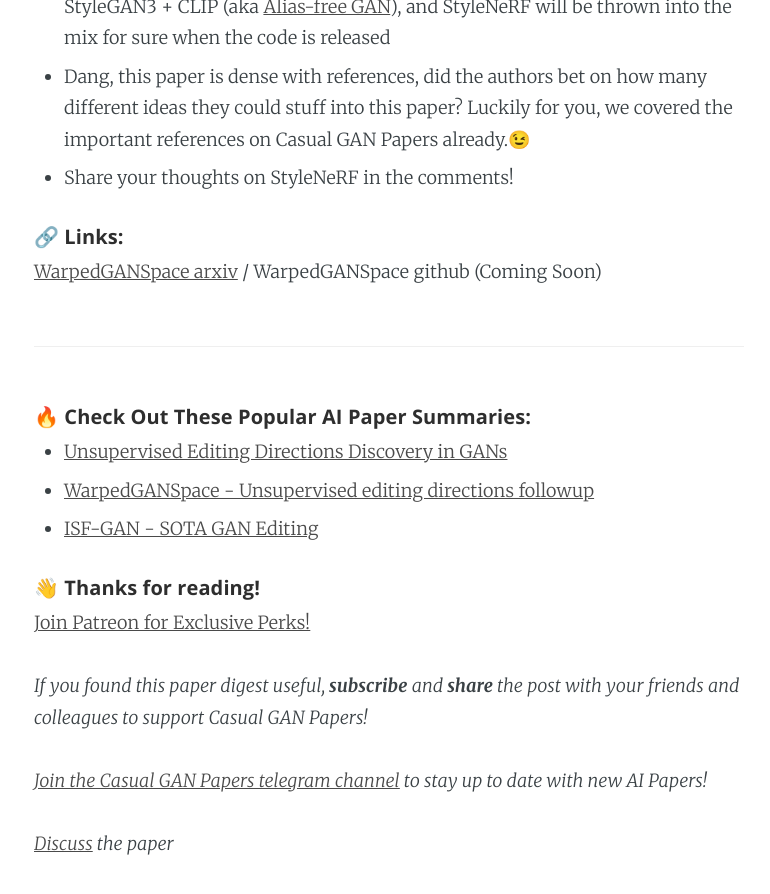
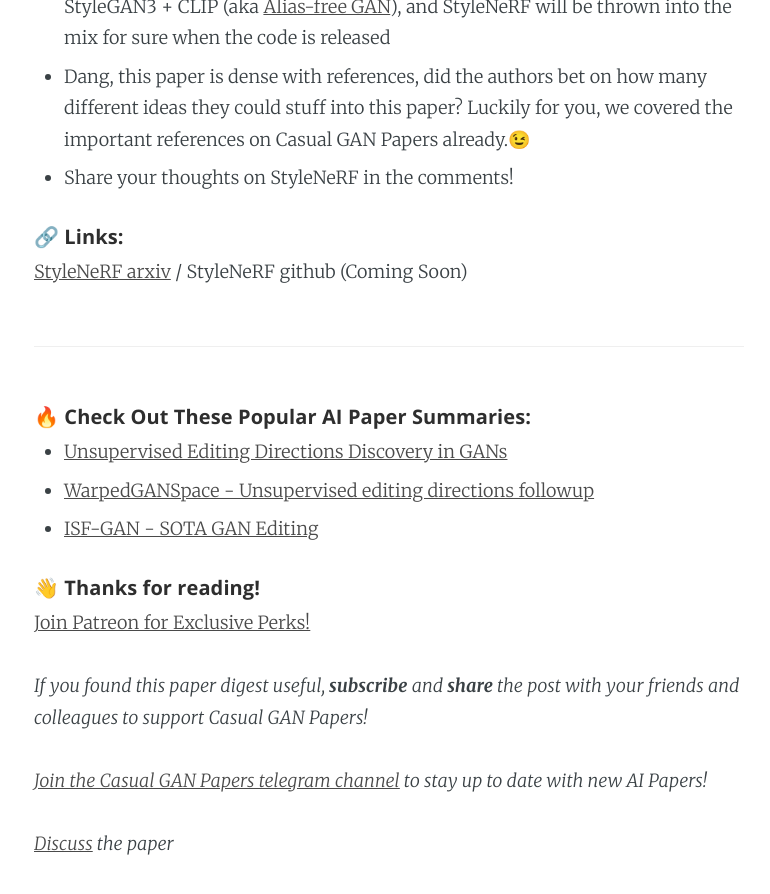
Before and after one commit to KirillDemochkin/kirilldemochkin.github.io, a Jekyll site: the page built from _posts/2021-10-12-StyleNeRF-explained.md, in a window 1280 px wide and 900 px high, scrolled down 4650 px. Shown: the top 894 px of the window, without its empty margins (251-1021 px from the left). Built offline with Jekyll 4.4.1, drawn with Linux system fonts in a browser that asks for light colours; comment, search, counter and statistics services are not loaded.

Commit message:
small updates

```diff
--- a/_posts/2021-10-12-StyleNeRF-explained.md
+++ b/_posts/2021-10-12-StyleNeRF-explained.md
@@ -81,7 +81,7 @@
 - Share your thoughts on StyleNeRF in the comments!
 
 ##### 🔗 Links:
-[WarpedGANSpace arxiv](https://openreview.net/forum?id=iUuzzTMUw9K) / WarpedGANSpace github (Coming Soon)
+[StyleNeRF arxiv](https://openreview.net/forum?id=iUuzzTMUw9K) / StyleNeRF github (Coming Soon)
 
 ***
 
```
Also changed, not shown: _posts/2021-6-4-DallE.md (+2 -2 lines).
